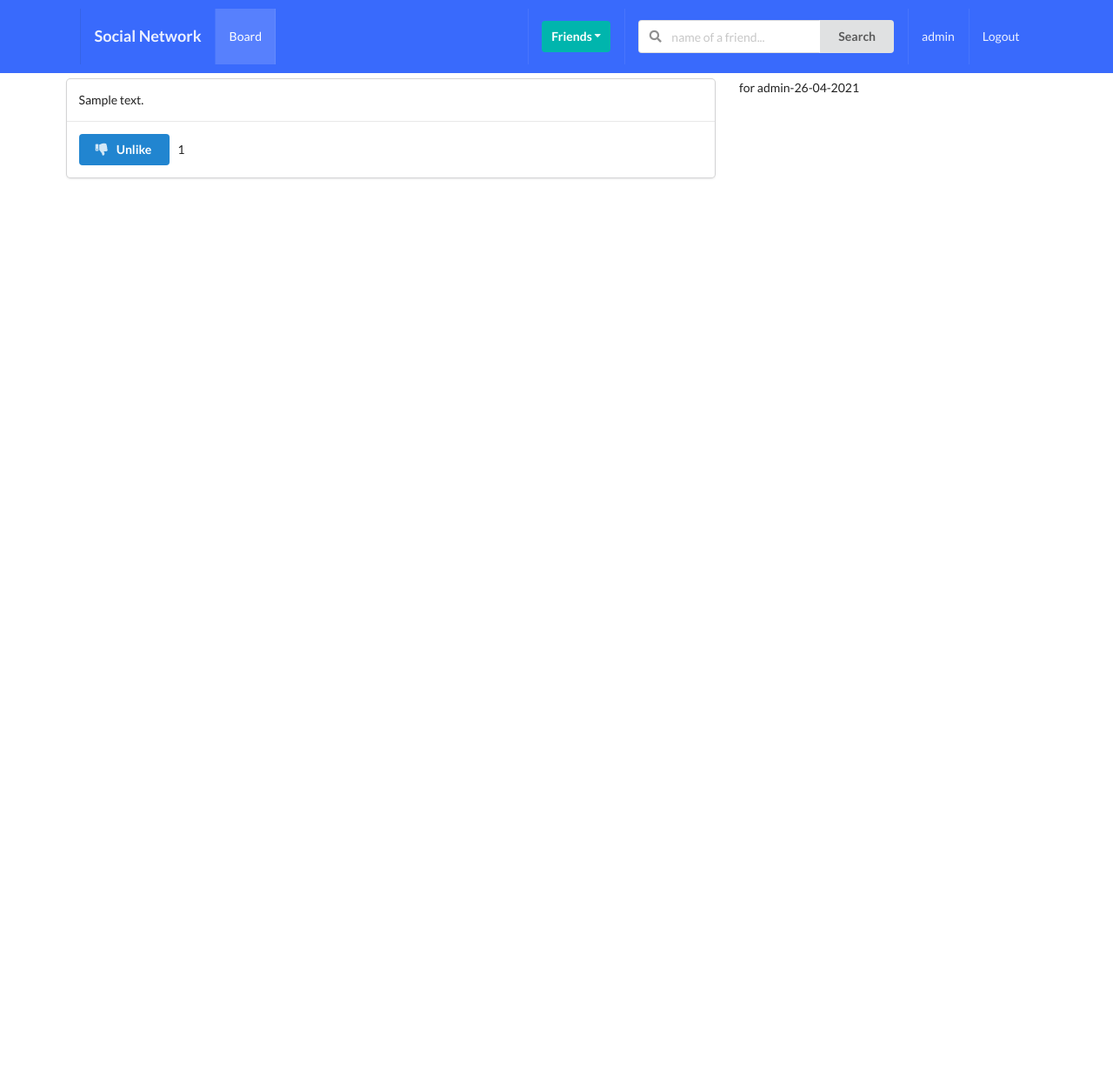
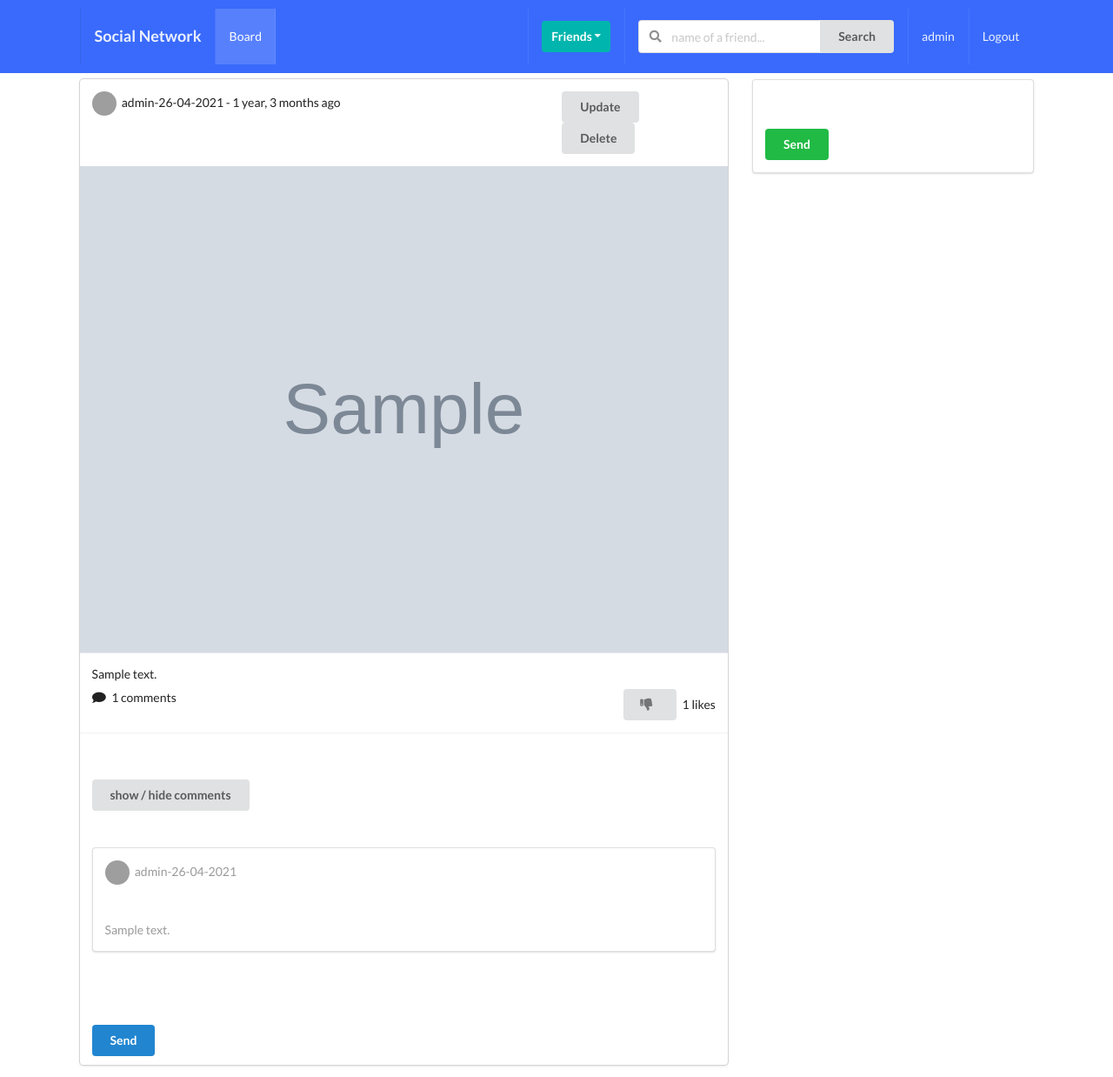
Before and after one commit to HossamSalaheldeen/Django_Social_Network, a Django app: page /posts/ in a window 1280 px wide. Shown: the whole page at 87% size. Before the commit the page ends 206 px from the top, so only its background shows below. Run offline with Django 3.2, Linux system fonts and the light colour scheme; a user stored in the database is signed in; data comes from the database, SQL or seed files in the repository; tables that the repository leaves empty hold one stand-in row (values such as "Sample post"); grey boxes marked "Sample" are stand-in pictures; some libraries are stand-ins or nearby versions; grey boxes are pictures that could not be loaded.

Commit message:
add styling posts for  main.html file and defining classes in style.css

```diff
--- a/posts/templates/posts/main.html
+++ b/posts/templates/posts/main.html
@@ -1,40 +1,112 @@
 {% extends 'base.html' %}
 
-{% block title %}
-    posts
-{% endblock title %}
+{% block title %}main page{% endblock title %}
 
 {% block content %}
 <div class="ui grid">
-    <div class="row">
     <div class="eleven wide column">
         {% for obj in qs %}
+
         <div class="ui fluid card">
             <div class="content">
-                        {{obj.content}}
+                <div class="right floated meta">
+                    <div class="ui grid">
+                        <div class="row">
+                            {% ifequal request.user obj.author.user %}
+                            <a href=""><button class="ui button bwhite-lg ">Update</button></a>
+                            <a href=""><button class="ui button bwhite-lg ">Delete</button></a>
+                            {% endifequal %}
+                        </div>
+                    </div>
+
+                </div>
+                <img class="ui avatar image" src={{obj.author.avatar.url}}>
+                {{ obj.author }} - {{ obj.created|timesince}} ago
+            </div>
+            <div class="ui fluid image">
+                {% if obj.image %}
+                <img src={{obj.image.url}}>
+                {% endif %}
             </div>
             <div class="content">
+                <p> {{ obj.content }} </p>
+                <div class="right floated">
                     <form action="{% url 'posts:like-post-view' %}" method="POST">
                         {% csrf_token %}
-                            <input type="hidden" name="post_id" value="{{obj.id}}">
-                            <button type="submit" class="ui primary button">
+                        <input type="hidden" name="post_id" value={{obj.id}}>
                         {% if profile not in obj.liked.all %}
-                                    <i class="thumbs up icon"></i>&nbsp;Like
+                        <button type="submit" class="ui bwhite-sm button"><i class="thumbs up icon"></i>
+                        </button>
+                        <span> {{obj.num_likes}} likes</span>
                         {% else %}
-                                    <i class="thumbs down icon"></i>&nbsp;Unlike
+                        <button type="submit" class="ui bwhite-sm button"><i class="thumbs down icon"></i>
+                        </button>
+                        <span> {{obj.num_likes}} likes</span>
                         {% endif %}
-                            </button>
-                            &nbsp;{{obj.num_likes}}
+                    </form>
+                </div>
+                <i class="comment icon"></i>
+                <span> {{ obj.num_comments }} comments</span>
+            </div>
+            <div class="extra content">
+                <div class="mb-5">
+
+                </div>
+                <button class="cmt_btn ui button mb-5">show / hide comments</button>
+                <div class="comment-box">
+                    {% if obj.comment_set.all %}
+                    {% for c in obj.comment_set.all %}
+
+                    <div class="ui segment mb-5">
+                        <img class="ui avatar image" src={{c.user.avatar.url}}>
+                        <span>{{ c.user }}</span>
+                        <div class='mt-5'>{{ c.body }}</div>
+                    </div>
+
+                    {% endfor %}
+                    {% endif %}
+                </div>
+
+                <form action="" method="POST" class='ui fluid form'>
+                    {% csrf_token %}
+                    <input type="hidden" name="post_id" value={{obj.id}}>
+                    {{ c_form }}
+                    <button type="submit" name="submit_c_form" class="ui primary button mt-5 w-full">Send</button>
                 </form>
             </div>
         </div>
+
+
         {% endfor %}
     </div>
     <div class="five wide column">
-            for
-            {{profile}}
+        <div class="ui segment">
+            {% if post_added %}
+            <div class="ui green message">Post added</div>
+            {% endif %}
+            <form action="" method="POST" class='ui form' enctype="multipart/form-data">
+                {% csrf_token %}
+                {{p_form}}
+                <button type='submit' name="submit_p_form" class="ui positive button w-full mt-5">Send</button>
+            </form>
         </div>
     </div>
 </div>
+{% endblock content %}
 
-{% endblock content %}
+{% block scripts %}
+<script>
+    $(document).ready(function () {
+        let display = false
+        $(".cmt_btn").click(function () {
+            if (display === false) {
+                $(this).next(".comment-box").show("slow");
+                display = true
+            } else {
+                $(this).next(".comment-box").hide("slow");
+                display = false
+            }
+        });
+    });
+</script>
+{% endblock scripts %}
--- a/socialBlog/settings.py
+++ b/socialBlog/settings.py
@@ -93,8 +93,8 @@ DATABASES = {
         },
         'NAME': 'social_network',
         'USER': 'root',
-        'PASSWORD':'123456789',
-        'HOST':'localhost',
+        'PASSWORD':'',
+        'HOST':'127.0.0.1',
         'PORT': 3306
 
     }
```
Lines whose indentation alone changed are shown as unchanged.
